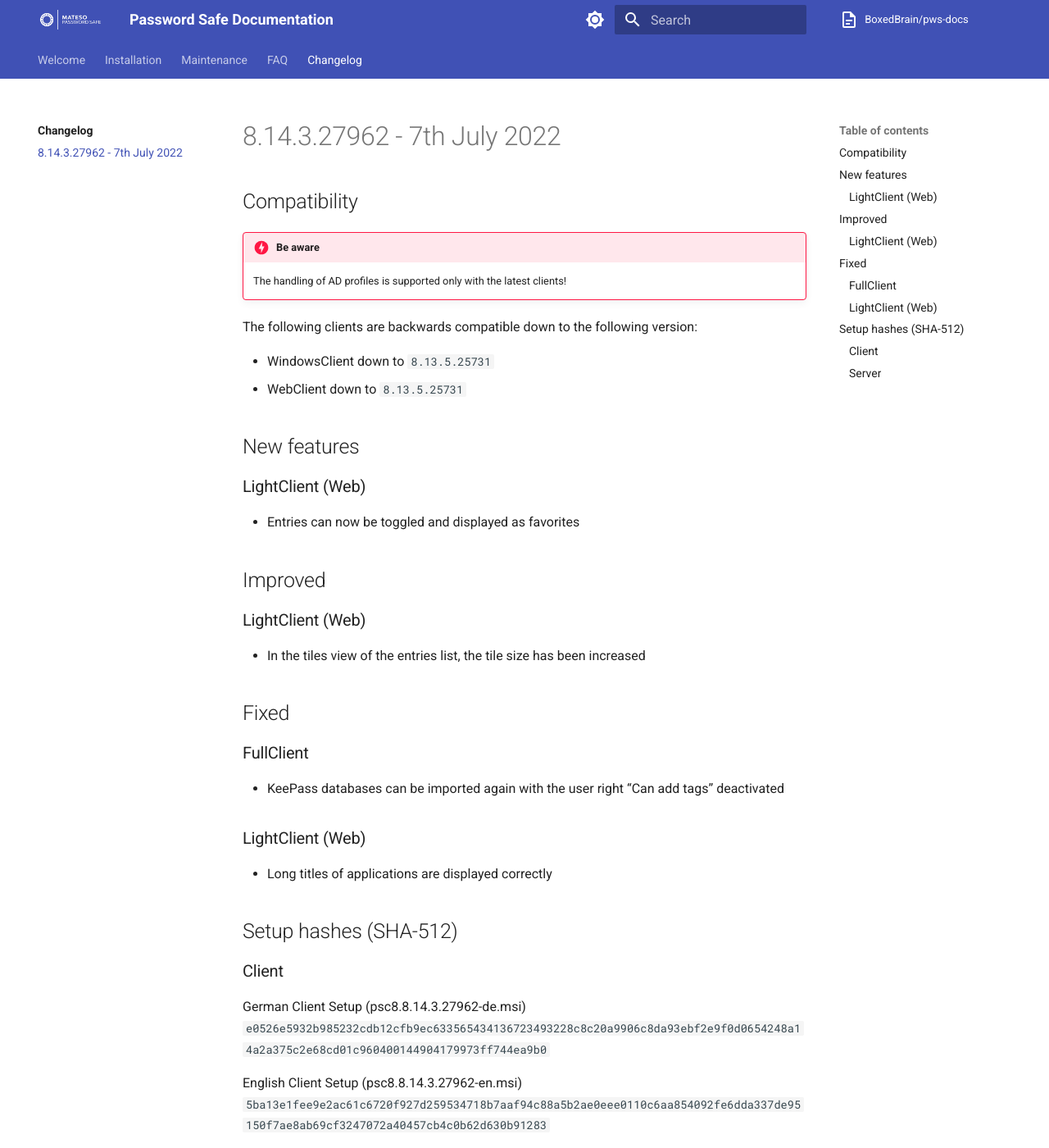
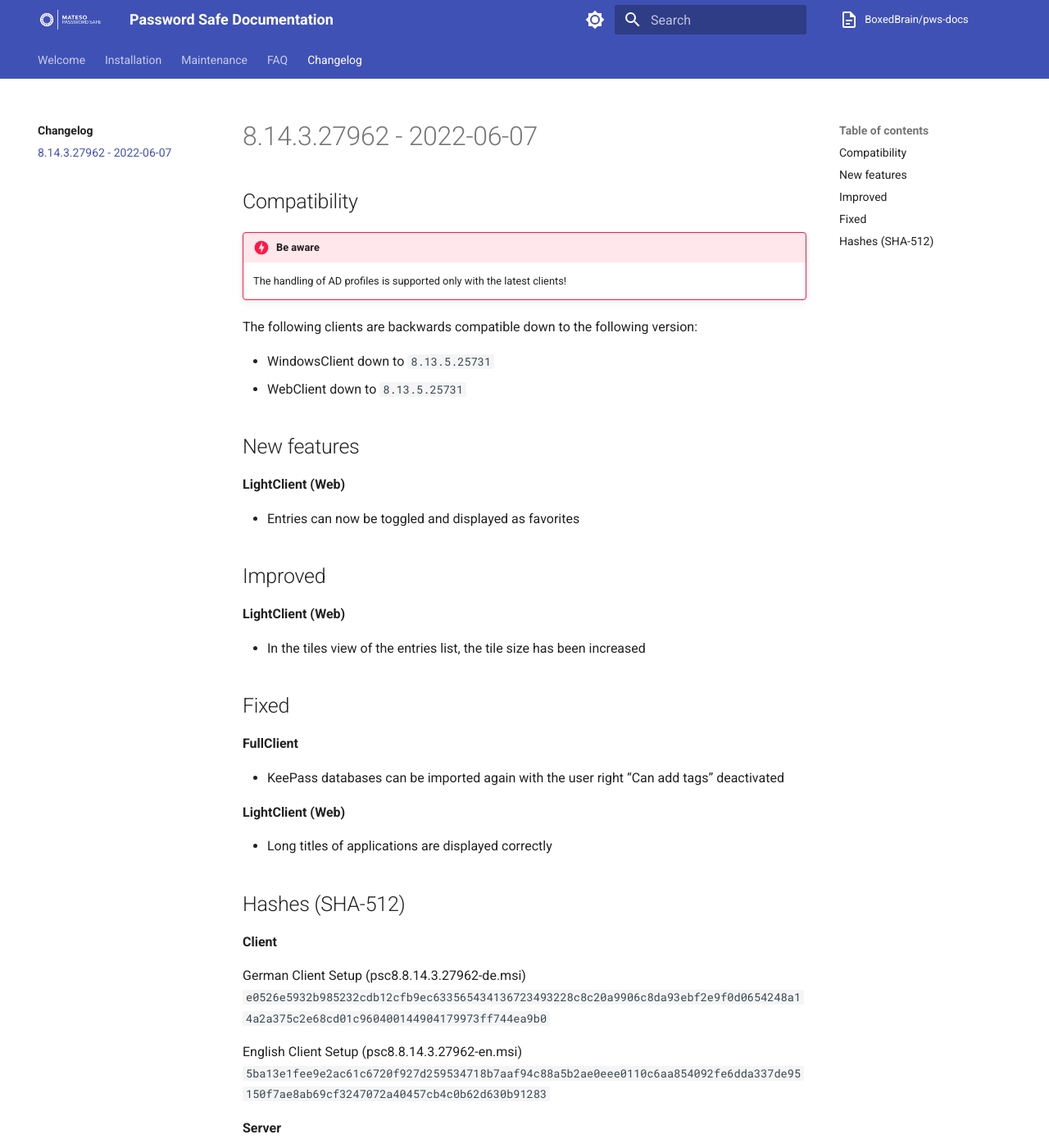
Before and after one commit to BoxedBrain/pws-docs, an MkDocs documentation site: the page built from docs/changelog/8-14-3-27962.md, in a window 1280 px wide and 1400 px high. Shown: the whole window at 82% size. Built offline with MkDocs 1.6.1 and Material for MkDocs 9.7.7, drawn with Linux system fonts in a browser that asks for light colours; comment, search, counter and statistics services are not loaded.

Commit message:
fix mdlint errors

```diff
--- a/docs/changelog/8-14-3-27962.md
+++ b/docs/changelog/8-14-3-27962.md
@@ -1,5 +1,5 @@
 
-# 8.14.3.27962 - 7th July 2022
+# 8.14.3.27962 - 2022-06-07
 
 ## Compatibility
 
@@ -13,29 +13,29 @@
 
 ## New features
 
-### LightClient (Web)
+**LightClient (Web)**
 
 - Entries can now be toggled and displayed as favorites
 
 ## Improved
 
-### LightClient (Web)
+**LightClient (Web)**
 
 - In the tiles view of the entries list, the tile size has been increased
 
 ## Fixed
 
-### FullClient
+**FullClient**
 
 - KeePass databases can be imported again with the user right “Can add tags” deactivated
 
-### LightClient (Web)
+**LightClient (Web)**
 
 - Long titles of applications are displayed correctly
 
-## Setup hashes (SHA-512)
+## Hashes (SHA-512)
 
-### Client
+**Client**
 
 German Client Setup (psc8.8.14.3.27962-de.msi)
 `e0526e5932b985232cdb12cfb9ec633565434136723493228c8c20a9906c8da93ebf2e9f0d0654248a14a2a375c2e68cd01c960400144904179973ff744ea9b0`
@@ -43,7 +43,7 @@
 English Client Setup (psc8.8.14.3.27962-en.msi)
 `5ba13e1fee9e2ac61c6720f927d259534718b7aaf94c88a5b2ae0eee0110c6aa854092fe6dda337de95150f7ae8ab69cf3247072a40457cb4c0b62d630b91283`
 
-### Server
+**Server**
 
 German Server Setup (pss8.8.14.3.27962-de.msi):
 `876711ca2727b20680dbdb85db01f2e318b2e174e201380c7c177f32cc1012f4c5f02a90ad6f09c53c510e7b94363f7ed1c7e4a5bc6ed9b1a261722a3790697b`
```
